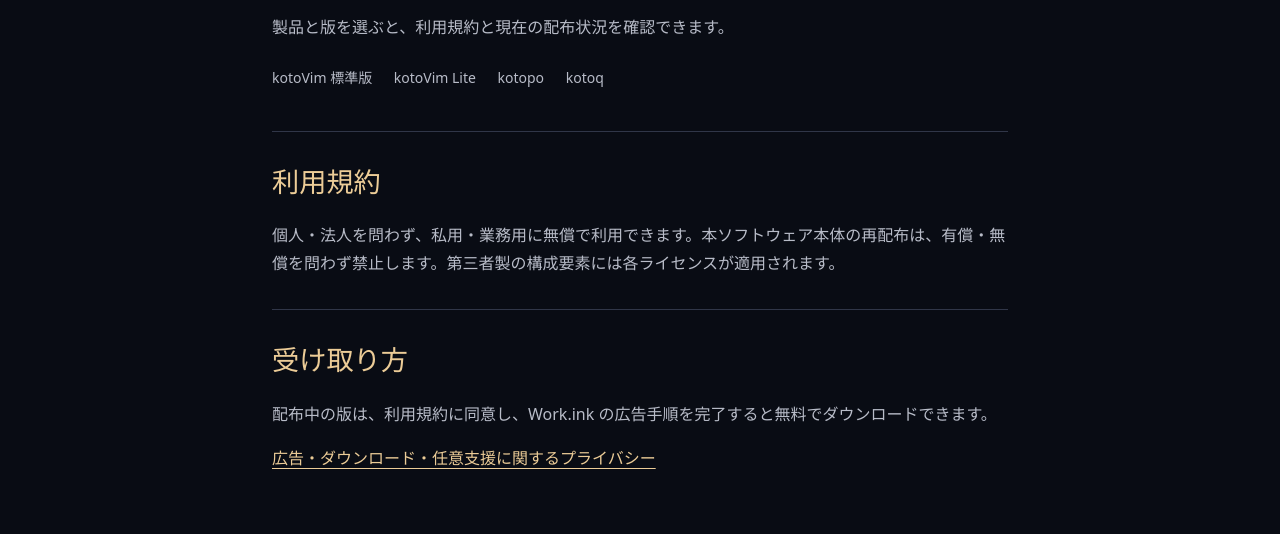
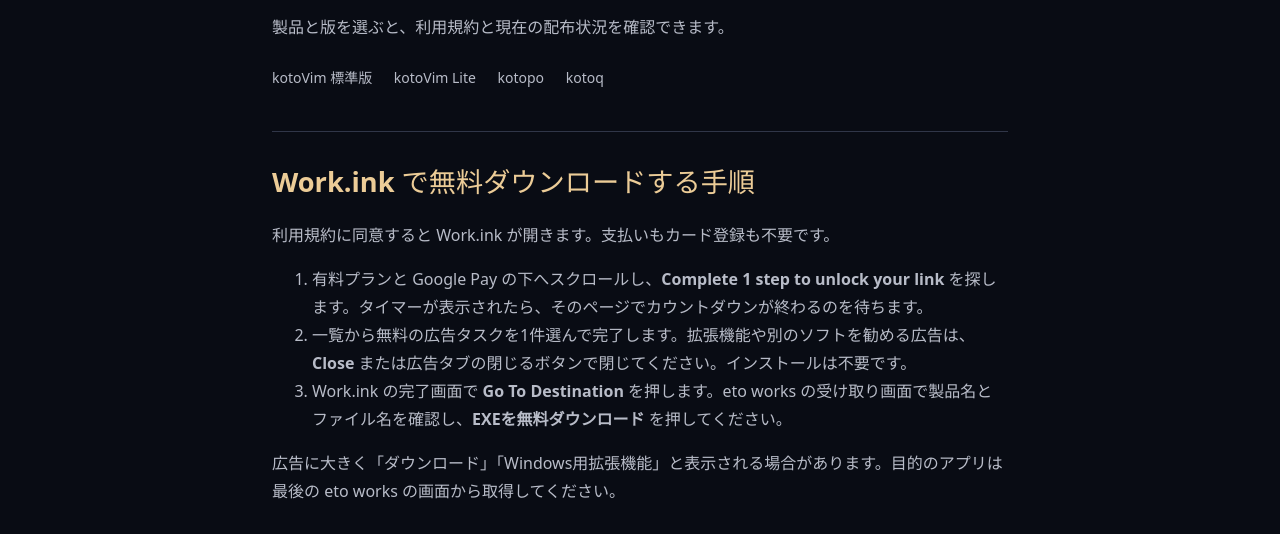
Before and after one commit to eto-h/eto-works-site, a plain HTML site: page download/index.html in a window 1280 px wide. Shown: the part 261-795 px from the top of the page. Drawn offline with Linux system fonts and the light colour scheme.

Commit message:
Guide visitors through the free Work.ink download

```diff
--- a/download/index.html
+++ b/download/index.html
@@ -18,10 +18,19 @@
       <a data-product="kotopo" href="https://eto-works-downloads.windows-downloads.workers.dev/terms/kotopo?lang=ja">kotopo</a>
       <a data-product="kotoq" href="https://eto-works-downloads.windows-downloads.workers.dev/terms/kotoq?lang=ja">kotoq</a>
     </nav>
+    <section id="workink">
+      <h2>Work.ink で無料ダウンロードする手順</h2>
+      <p>利用規約に同意すると Work.ink が開きます。支払いもカード登録も不要です。</p>
+      <ol>
+        <li>有料プランと Google Pay の下へスクロールし、<strong lang="en">Complete 1 step to unlock your link</strong> を探します。タイマーが表示されたら、そのページでカウントダウンが終わるのを待ちます。</li>
+        <li>一覧から無料の広告タスクを1件選んで完了します。拡張機能や別のソフトを勧める広告は、<strong lang="en">Close</strong> または広告タブの閉じるボタンで閉じてください。インストールは不要です。</li>
+        <li>Work.ink の完了画面で <strong lang="en">Go To Destination</strong> を押します。eto works の受け取り画面で製品名とファイル名を確認し、<strong>EXEを無料ダウンロード</strong> を押してください。</li>
+      </ol>
+      <p>広告に大きく「ダウンロード」「Windows用拡張機能」と表示される場合があります。目的のアプリは最後の eto works の画面から取得してください。</p>
+    </section>
     <section><h2>利用規約</h2>
       <p>個人・法人を問わず、私用・業務用に無償で利用できます。本ソフトウェア本体の再配布は、有償・無償を問わず禁止します。第三者製の構成要素には各ライセンスが適用されます。</p>
     </section>
-    <section><h2>受け取り方</h2><p>配布中の版は、利用規約に同意し、Work.ink の広告手順を完了すると無料でダウンロードできます。</p></section>
     <p><a href="privacy.html">広告・ダウンロード・任意支援に関するプライバシー</a></p>
   </main>
   <footer class="footer shell"><p>eto works</p><a href="../#tools">ツール一覧</a></footer>
```
Also changed, not shown: download/en.html (+10 -1 lines).
